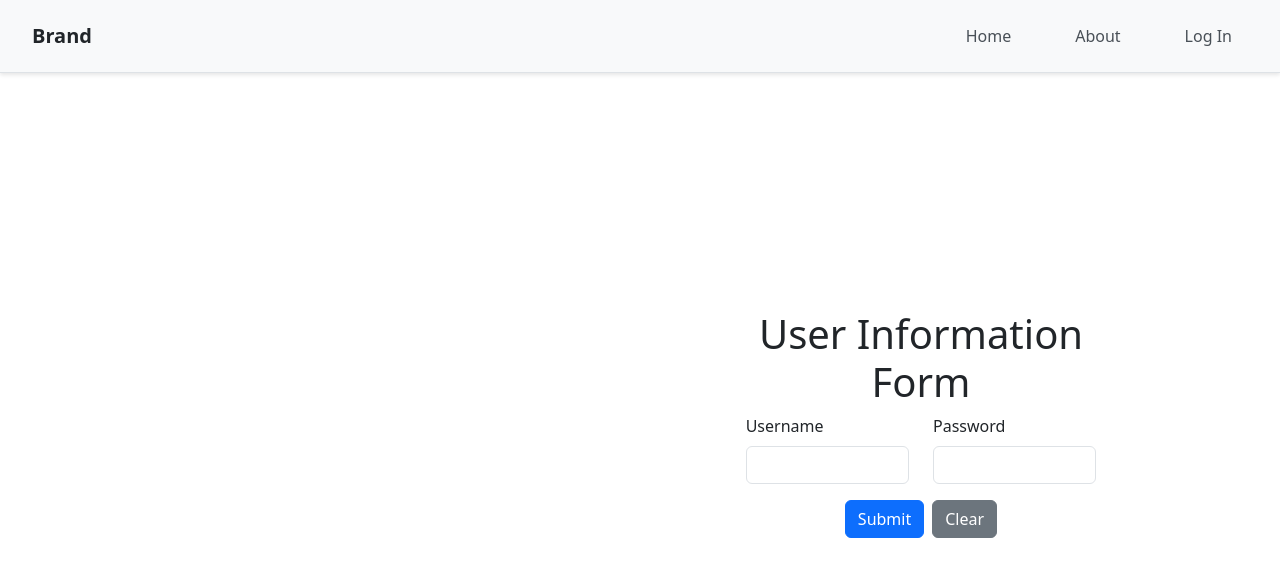
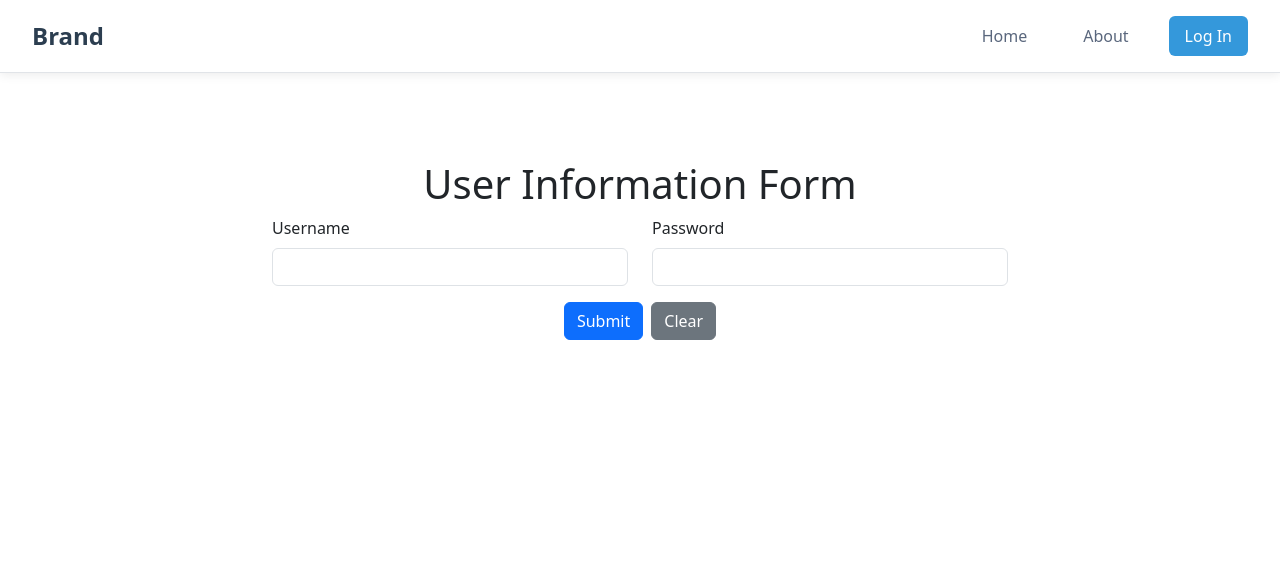
Before and after one commit to zxuu0176/FIT5032-Assignment, a Vue app in the folder basic-web-application/: page /login in a window 1280 px wide. Shown: the top 576 px of the page. Built offline with nearby package versions, Linux system fonts and the light colour scheme.

Commit message:
Modified style of all pages

```diff
--- a/basic-web-application/src/App.vue
+++ b/basic-web-application/src/App.vue
@@ -1,91 +1,50 @@
 <template>
-  <div>
-    <nav class="navbar">
-      <div class="brand">Brand</div>
-      <div class="nav-links">
-        <router-link to="/" class="nav-link">Home</router-link>
-        <router-link to="/about" class="nav-link">About</router-link>
-        <router-link to="/login" class="nav-link">Log In</router-link>
+  <div class="app-container">
+    <NavBar />
+    <main class="main-content">
+      <div class="router-view-container">
+        <router-view />
       </div>
-    </nav>
+    </main>
   </div>
-  <router-view />
-
 </template>
 
 <script setup>
-
+import NavBar from './components/NavBar.vue';
 </script>
 
 <style scoped>
-.navbar {
-  position: fixed;
-  top: 0;
-  left: 0;
-  right: 0;
+html, body, #app {
   width: 100%;
-  padding: 1rem 2rem;
-  background-color: #f8f9fa;
-  border-bottom: 1px solid #dee2e6;
-  box-shadow: 0 2px 4px rgba(0,0,0,0.1);
-  display: flex;
-  justify-content: space-between;
-  align-items: center;
-  z-index: 1000;
-}
-
-.brand {
-  font-size: 1.25rem;
-  font-weight: 700;
-  color: #212529;
-}
-
-.nav-links {
-  display: flex;
-  gap: 2rem;
-  list-style: none;
   margin: 0;
   padding: 0;
 }
 
-.nav-link {
-  text-decoration: none;
-  color: #495057;
-  font-weight: 500;
-  padding: 0.5rem 1rem;
-  border-radius: 6px;
-  transition: all 0.3s ease;
-  font-size: 1rem;
+.app-container {
+  min-height: 100vh;
+  display: flex;
+  width: 100%;
 }
 
-.nav-link:hover {
-  background-color: #e9ecef;
-  color: #212529;
-  transform: translateY(-1px);
+.main-content {
+  flex: 1;
+  display: flex;
+  margin-top: 80px;
+  width: 100%;
 }
 
-.nav-link.active {
-  background-color: #007bff;
-  color: white;
-}
-
-body {
-  padding-top: 70px;
+.router-view-container {
+  flex: 1;
+  display: flex;
+  justify-content: center;
+  align-items: flex-start;
+  padding: 2rem 0;
 }
 
 @media (max-width: 768px) {
-  .navbar {
+  .main-content {
+    margin-top: 130px;
     padding: 1rem;
-  }
-
-  .nav-links {
-    flex-direction: column;
-    gap: 1rem;
-  }
-
-  .nav-link {
-    width: 100%;
-    text-align: center;
   }
 }
 </style>
--- /dev/null
+++ b/basic-web-application/src/components/NavBar.vue
@@ -0,0 +1,85 @@
+<template>
+  <nav class="navbar">
+    <div class="brand">Brand</div>
+    <div class="nav-links">
+      <router-link to="/" class="nav-link">Home</router-link>
+      <router-link to="/about" class="nav-link">About</router-link>
+      <router-link to="/login" class="nav-link">Log In</router-link>
+    </div>
+  </nav>
+</template>
+
+<script setup>
+
+</script>
+
+<style scoped>
+.navbar {
+  position: fixed;
+  top: 0;
+  left: 0;
+  right: 0;
+  width: 100%;
+  padding: 1rem 2rem;
+  background-color: #ffffff;
+  border-bottom: 1px solid #e1e4e8;
+  box-shadow: 0 2px 10px rgba(0,0,0,0.08);
+  display: flex;
+  justify-content: space-between;
+  align-items: center;
+  z-index: 1000;
+}
+
+.brand {
+  font-size: 1.5rem;
+  font-weight: 700;
+  color: #2c3e50;
+}
+
+.nav-links {
+  display: flex;
+  gap: 1.5rem;
+  list-style: none;
+  margin: 0;
+  padding: 0;
+}
+
+.nav-link {
+  text-decoration: none;
+  color: #5a677d;
+  font-weight: 500;
+  padding: 0.5rem 1rem;
+  border-radius: 6px;
+  transition: all 0.3s ease;
+  font-size: 1rem;
+}
+
+.nav-link:hover {
+  background-color: #f0f3f9;
+  color: #2c3e50;
+}
+
+.nav-link.router-link-active {
+  background-color: #3498db;
+  color: white;
+}
+
+@media (max-width: 768px) {
+  .navbar {
+    padding: 1rem;
+    flex-direction: column;
+    gap: 1rem;
+  }
+
+  .nav-links {
+    flex-direction: column;
+    gap: 0.8rem;
+    width: 100%;
+  }
+
+  .nav-link {
+    width: 100%;
+    text-align: center;
+  }
+}
+</style>
--- a/basic-web-application/src/main.js
+++ b/basic-web-application/src/main.js
@@ -1,4 +1,3 @@
-import './assets/main.css'
 import 'bootstrap/dist/css/bootstrap.min.css'
 
 import { createApp } from 'vue'
--- a/basic-web-application/src/views/AboutPage.vue
+++ b/basic-web-application/src/views/AboutPage.vue
@@ -12,15 +12,5 @@
 </script>
 
 <style scoped>
-.about-page {
-  max-width: 600px;
-  margin: 40px auto;
-  padding: 24px;
-  background: #fff;
-  border-radius: 8px;
-  box-shadow: 0 2px 8px rgba(0,0,0,0.05);
-}
-h1 {
-  margin-bottom: 16px;
-}
+
 </style>
--- a/basic-web-application/src/views/LogInPage.vue
+++ b/basic-web-application/src/views/LogInPage.vue
@@ -91,5 +91,7 @@ const validatePassword = (blur) => {
 </script>
 
 <style scoped>
-
+.login-page {
+  width: 100%;
+}
 </style>
```
Also changed, not shown: basic-web-application/src/views/HomePage.vue (+0 -32 lines).
